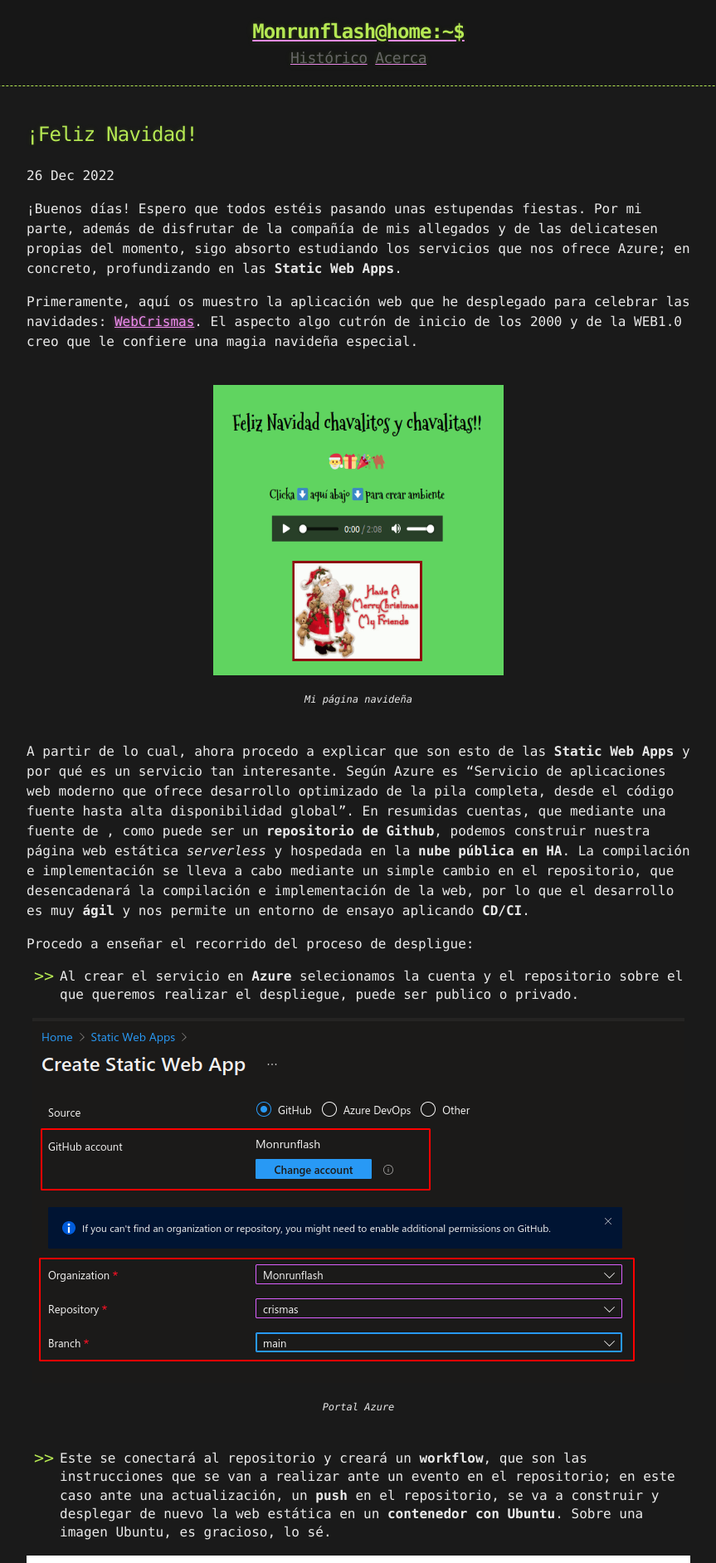
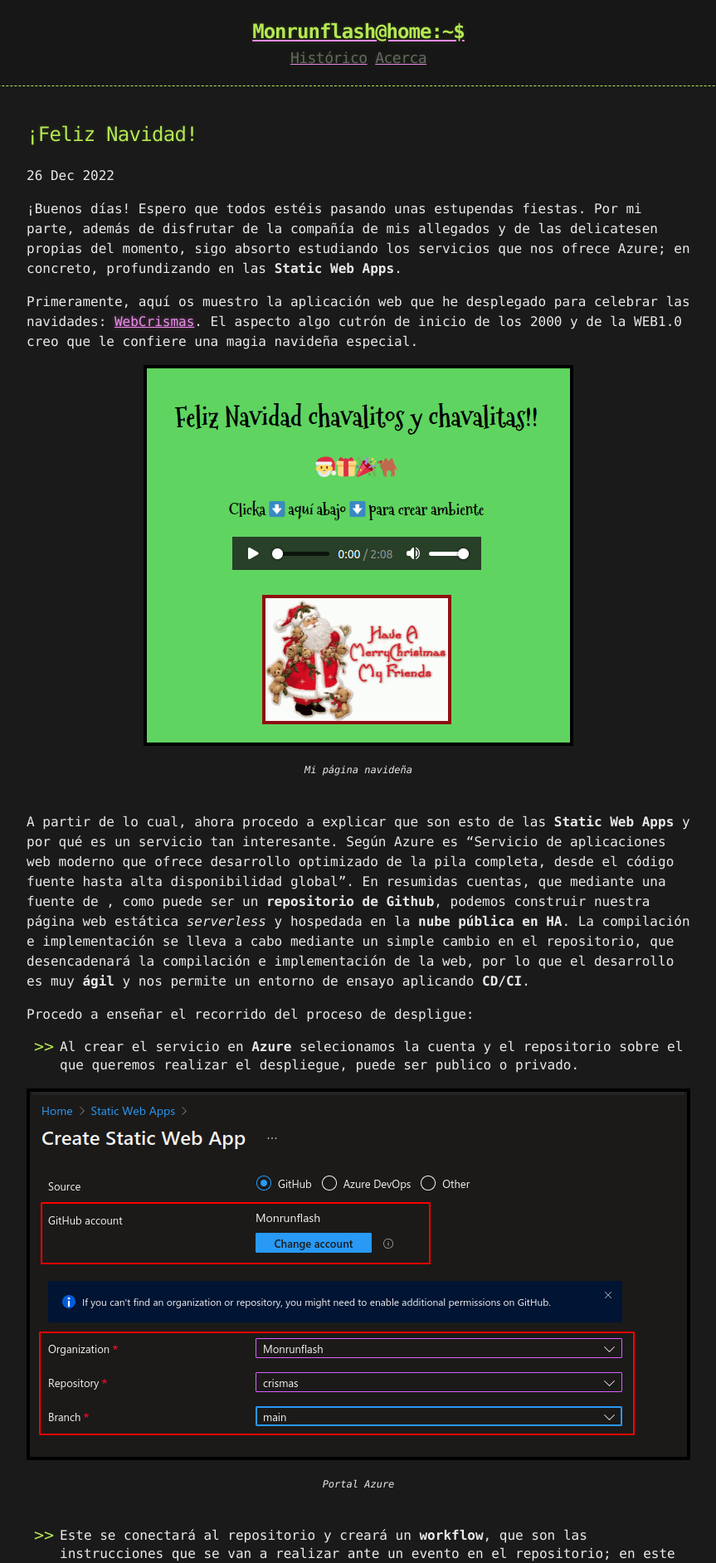
Before and after one commit to Monrunflash/Monrunflash.github.io, a Jekyll site: the page built from _posts/2022-12-26-Feliz-Navidad-a-todos.md, in a window 1280 px wide. Shown: the top 1884 px of the page at 83% size, without its empty margins (208-1071 px from the left). Built offline with Jekyll 4.4.1, drawn with Linux system fonts in a browser that asks for light colours.

Commit message:
update new year

```diff
--- a/_config.yml
+++ b/_config.yml
@@ -29,4 +29,4 @@
 
 # Custom variables
 owner : "Samuel Coronil Heras"
-year : "2022"
+year : "2023"
--- a/_posts/2022-12-26-Feliz-Navidad-a-todos.md
+++ b/_posts/2022-12-26-Feliz-Navidad-a-todos.md
@@ -20,32 +20,33 @@
 * Al crear el servicio en **Azure** selecionamos la cuenta y el repositorio sobre el que queremos realizar el despliegue, puede ser publico o privado.
 
 ![webcrismas](../img/scraping/scraping10.png){:style="display:block; margin-left:auto; margin-right:auto"}
+{:class="scraping-img"}
 {:refdef: style="text-align: center;margin-bottom: 40px;"}
 _Portal Azure_{:class="img-footer"}
 {:refdef}
 
 * Este se conectará al repositorio y creará un **workflow**, que son las instrucciones que se van a realizar ante un evento en el repositorio; en este caso ante una actualización, un **push** en el repositorio, se va a construir y desplegar de nuevo la web estática en un **contenedor con Ubuntu**. Sobre una imagen Ubuntu, es gracioso, lo sé.
 
-![webcrismas](../img/scraping/scraping8.png){:style="display:block; margin-left:auto; margin-right:auto"}
+![webcrismas](../img/scraping/scraping8.png){:style="display:block; margin-left:auto; margin-right:auto"}{:class="scraping-img"}
 {:refdef: style="text-align: center;margin-bottom: 40px;"}
 _workflow en formato .yml guardado en el repositorio_{:class="img-footer"}
 {:refdef}
 
 * Tras cualquier **push** en el repositorio empezará la acción de construir el sitio.
 
-![webcrismas](../img/scraping/scraping7.png){:style="display:block; margin-left:auto; margin-right:auto"}
+![webcrismas](../img/scraping/scraping7.png){:style="display:block; margin-left:auto; margin-right:auto"}{:class="scraping-img"}
 {:refdef: style="text-align: center;margin-bottom: 40px;"}
 _Panel con todas las acciones llevadas a cabo en nuestro repositorio_{:class="img-footer"}
 {:refdef}
 
 * Si observamos con detalle la acción veremos como se lleva a cabo el despliegue. Los pasos relevantes son: la construcción de la imagen, la conexión mediante tokens de seguridad a Azure y el despliegue del contenedor sobre el que correrá la página estática.
 
-![webcrismas](../img/scraping/scraping5.png){:style="display:block; margin-left:auto; margin-right:auto"}
+![webcrismas](../img/scraping/scraping5.png){:style="display:block; margin-left:auto; margin-right:auto"}{:class="scraping-img"}
 {:refdef: style="text-align: center;margin-bottom: 40px;"}
 _Imagen sobre la que va a correr el servidor web (Ubuntu 22)_{:class="img-footer"}
 {:refdef}
 
-![webcrismas](../img/scraping/scraping6.png){:style="display:block; margin-left:auto; margin-right:auto"}
+![webcrismas](../img/scraping/scraping6.png){:style="display:block; margin-left:auto; margin-right:auto"}{:class="scraping-img"}
 {:refdef: style="text-align: center;margin-bottom: 40px;"}
 _Descarga o pulling de los repositorios e instalación de los mismos_{:class="img-footer"}
 {:refdef}
@@ -63,18 +64,18 @@
 
 Aquí podemos ver el resultado de su ejecución y como se llena la carpeta sobre la que lo ejecutamos:
 
-![webcrismas](../img/scraping/scraping1.gif){:style="display:block; margin-left:auto; margin-right:auto"}
+![webcrismas](../img/scraping/scraping1.gif){:style="display:block; margin-left:auto; margin-right:auto"}{:class="scraping-img"}
 
 Tras la descargar de más de 100 ficheros he hecho un pequeño script en Python que recorre todos los archivos del directorio de imágenes y crea una etiqueta **HTML** con el **src** específico para cada archivo (si está tarea fuese a mano este proceso no podría ser escalable, ya que con más de 100 imágenes sería un tedio y con más de 1000 una odisea).
 
-![webcrismas](../img/scraping/scraping9.png){:style="display:block; margin-left:auto; margin-right:auto"}
+![webcrismas](../img/scraping/scraping9.png){:style="display:block; margin-left:auto; margin-right:auto"}{:class="scraping-img"}
 {:refdef: style="text-align: center;margin-bottom: 40px;"}
 _Ejecución del script en Python_{:class="img-footer"}
 {:refdef}
 
 Por último, lo he copiado en el index.html, actualizado el repositorio y _voilà_. Mi Christmas navideño personalizado, agíl y hosteado en la nube.
 
-![webcrismas](../img/scraping/scraping3.png){:style="display:block; margin-left:auto; margin-right:auto"}
+![webcrismas](../img/scraping/scraping3.png){:style="display:block; margin-left:auto; margin-right:auto"}{:class="scraping-img"}
 {:refdef: style="text-align: center;margin-bottom: 40px;"}
 _Archivo index.html con las etiquetas html_{:class="img-footer"}
 {:refdef}
--- a/_sass/base.scss
+++ b/_sass/base.scss
@@ -309,7 +309,7 @@
 #logo-analytics {
   text-align: center;
   width: 280px;
-  height: 150px;
+  height: 120px;
   margin-top: 40px;
 }
 
@@ -318,13 +318,12 @@
   width: 350px;
   height: 350px;
   margin-top: 40px;
+  border:4px solid black;
 }
 
 /*Webcrismas post */
 
 .scraping-img {
   text-align: center;
-  width: 350px;
-  height: 350px;
-  margin-top: 40px;
+  border:4px solid black;
 }
```
Also changed, not shown: about.md (+1 -1 lines).
